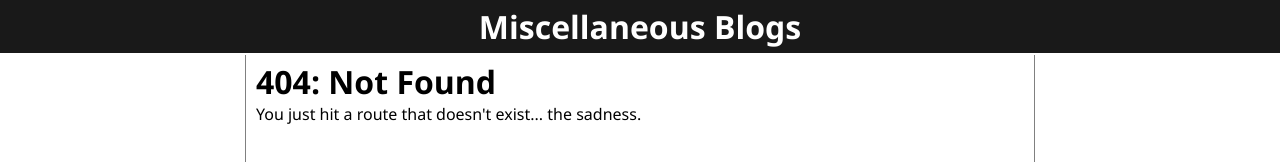
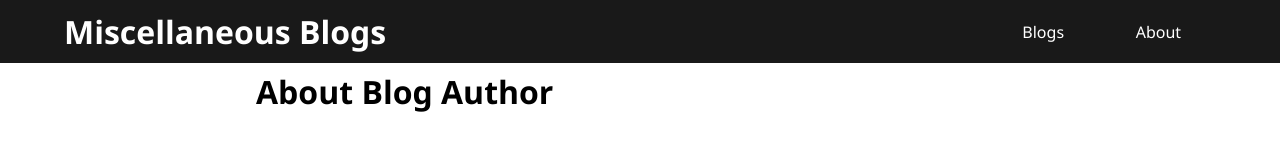
Before and after one commit to le-raunack/MiscellaneousBlogs, a Gatsby site: page /about in a window 1280 px wide. Before the commit this address had no page. Shown: the top 162 px of the page. Built offline with nearby package versions, Linux system fonts and the light colour scheme; Gatsby itself is replaced by a stand-in of ours.

Commit message:
Addednavigation bar and created and Blog Listing Page and an About page

```diff
--- a/src/components/header.js
+++ b/src/components/header.js
@@ -3,17 +3,30 @@ import PropTypes from "prop-types"
 import React from "react"
 import "./layout.css"
 
-const Header = ({ siteTitle }) => (
+const Header = ({ siteTitle }) => {
+  const navStyle = {
+    color: "white",
+    textDecoration: "none",
+    padding: "5px 0",
+  }
+  return (
     <header>
-    <div>
-      <h1>
-        <Link to="/" style={{ color: "white", textDecoration: "none" }}>
+      <div className="nav">
+        <h1 style={navStyle} className="home">
+          <Link to="/" style={{ color: "inherit", textDecoration: "inherit" }}>
             {siteTitle}
           </Link>
         </h1>
+        <Link to="/blogs" style={navStyle} className="nav-links">
+          Blogs
+        </Link>
+        <Link to="/about" style={navStyle} className="nav-links">
+          About
+        </Link>
       </div>
     </header>
   )
+}
 
 Header.propTypes = {
   siteTitle: PropTypes.string,
--- a/src/components/layout.css
+++ b/src/components/layout.css
@@ -6,9 +6,24 @@
 
 header{
     width: 100%;
+    background: rgba(25, 25, 25, 1);
+}
+
+.nav{
+    width: 90%;
+    margin: auto;
+    display: flex;
+    align-items: center;
+    padding: 5px 0;
+}
+
+.home{
+    flex: 0.8;
+}
+
+.nav-links{
+    flex: 0.1;
     text-align: center;
-    background: rgba(25, 25, 25, 1);
-    padding: 5px 0px;
 }
 
 main{
@@ -16,6 +31,4 @@ main{
     margin: 2px auto;
     padding: 5px 10px;
     min-height: 85vh;
-    border-left: 1px solid gray;
-    border-right: 1px solid gray;
 }
--- /dev/null
+++ b/src/pages/about.js
@@ -0,0 +1,12 @@
+import React from "react"
+import Layout from "../components/layout"
+import SEO from "../components/seo"
+
+const AboutPage = () => (
+  <Layout>
+    <SEO title="About" />
+    <h1>About Blog Author</h1>
+  </Layout>
+)
+
+export default AboutPage
```
Also changed, not shown: src/pages/blogs.js (added, +12 -0 lines). Lines whose indentation alone changed are shown as unchanged.
